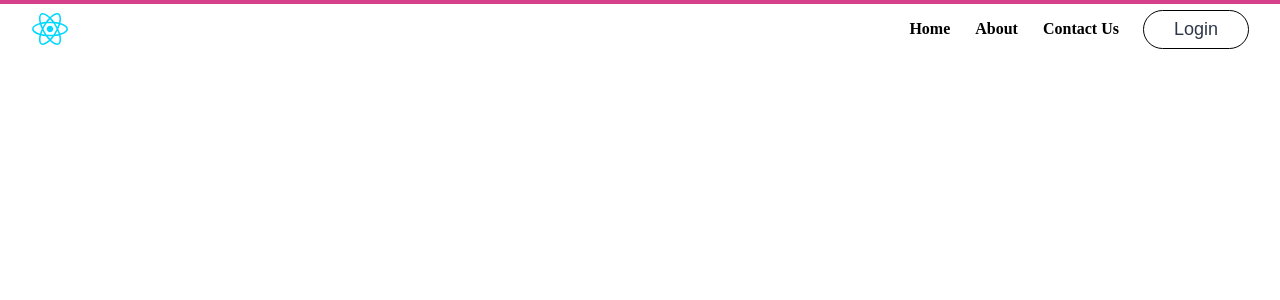
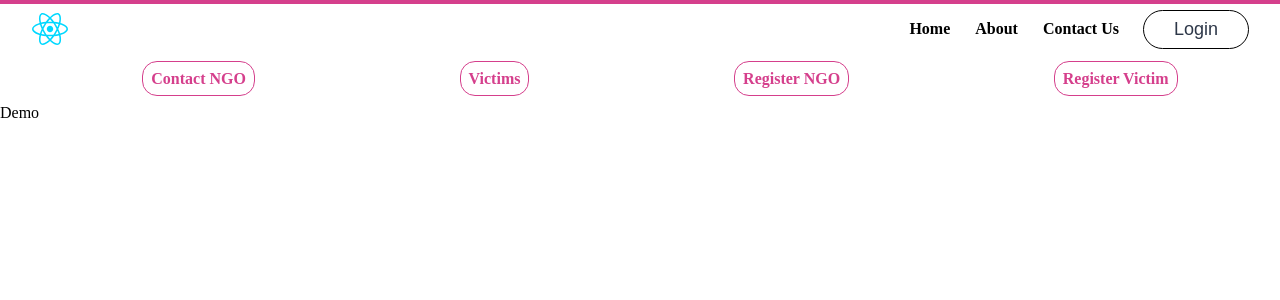
Before and after one commit to AnujDagade/EquitableElevationHack, a React (Vite) app: page / in a window 1280 px wide. Shown: the top 300 px of the page. Built offline with nearby package versions, Linux system fonts and the light colour scheme.

Commit message:
feature list

```diff
--- a/src/App.jsx
+++ b/src/App.jsx
@@ -2,6 +2,7 @@ import { useState } from 'react'
 import './App.css'
 import Navbar from './components/Navbar/Navbar'
 import Hero from './components/Hero/Hero'
+import Content from './components/Content/Content'
 
 function App() {
 
@@ -10,6 +11,7 @@ function App() {
     <>
       <Navbar />
       {/* <Hero /> */}
+      <Content />
     </>
   )
 }
--- /dev/null
+++ b/src/components/Content/Content.jsx
@@ -0,0 +1,11 @@
+import React from 'react'
+import TopBar from './TopBar'
+
+export default function Content() {
+  return (
+    <div className='content'>
+        <TopBar />
+        Demo
+    </div>
+  )
+}
--- /dev/null
+++ b/src/components/Content/TopBar.css
@@ -0,0 +1,33 @@
+.features li {
+    display: inline;
+    padding: auto;
+
+}
+
+.features li>a {
+    text-decoration: none;
+    color: #d53f8c;
+    font-weight: 700;
+    border: 1px solid #d53f8c;
+    border-radius: 15px;
+    padding: 8px;
+}
+
+.features li > a:hover {
+    box-shadow: 0 4px 6px -1px rgba(0, 0, 0, .1), 0 2px 4px -1px rgba(0, 0, 0, .06);
+
+}
+
+.features {
+    list-style: none;
+
+    display: flex;
+    width: 100%;
+    justify-content: space-around;
+}
+
+.TopBar {
+
+    display: flex;
+
+}
--- /dev/null
+++ b/src/components/Content/TopBar.jsx
@@ -0,0 +1,15 @@
+import React from 'react'
+import './TopBar.css'
+
+export default function TopBar() {
+  return (
+    <div className='TopBar'>
+        <ul className='features'>
+            <li><a href="#">Contact NGO</a></li>
+            <li><a href="#">Victims</a></li>
+            <li><a href="#">Register NGO</a></li>
+            <li><a href="#">Register Victim</a></li>
+        </ul>
+    </div>
+  )
+}
```
